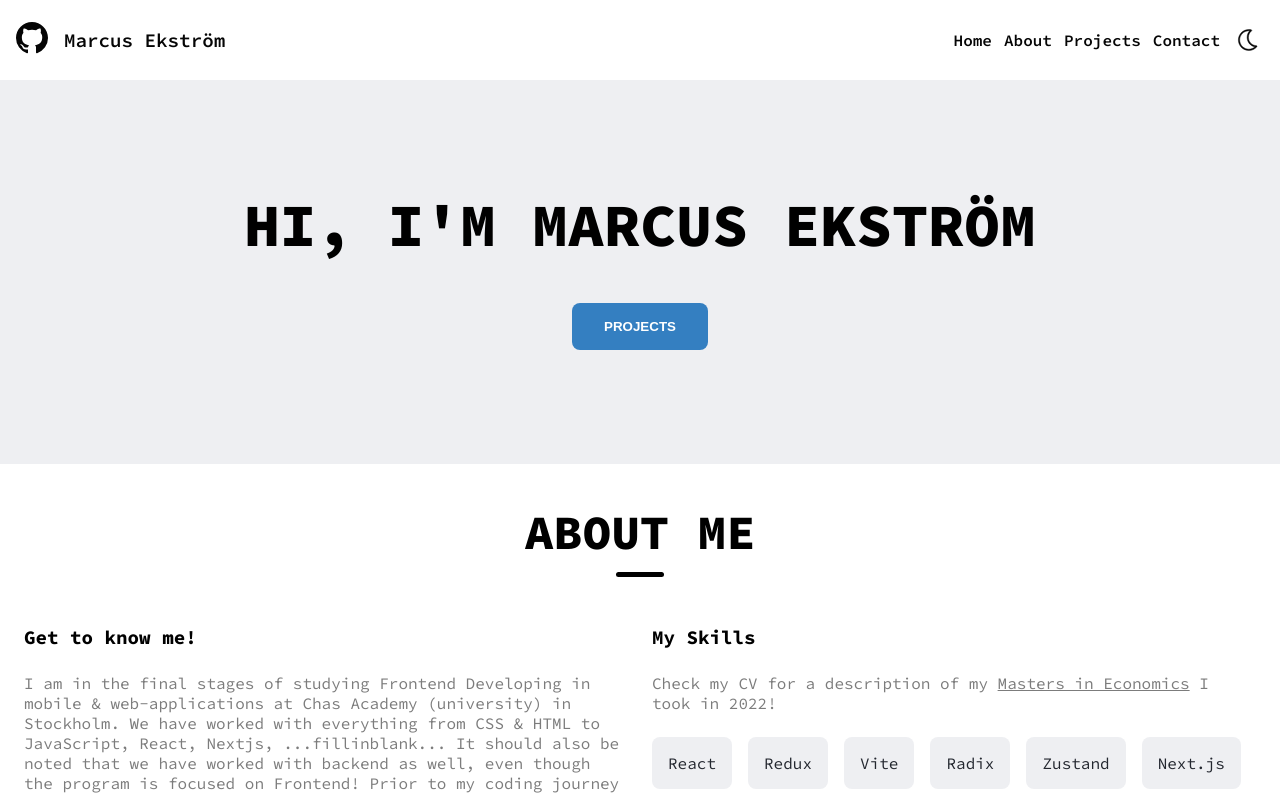
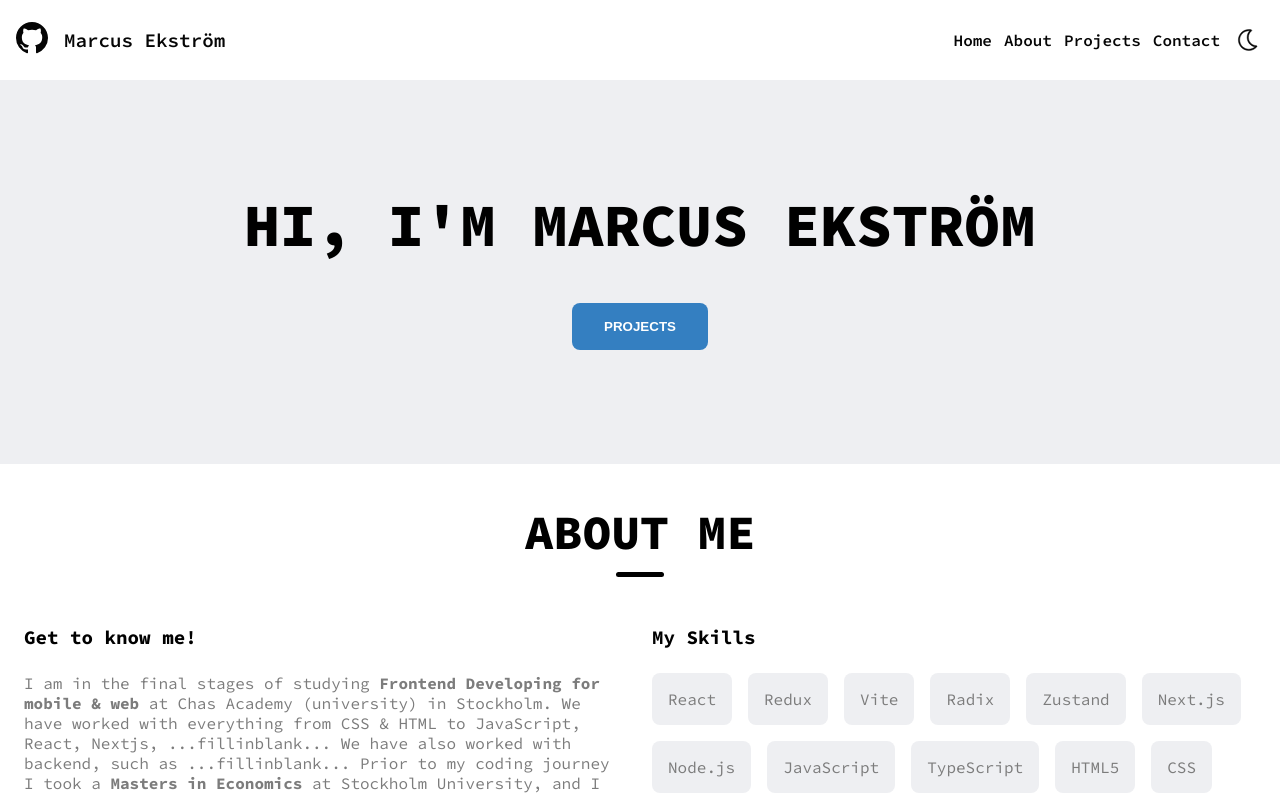
Before and after one commit to maek95/portfolio-marcus-ekstrom, a Next.js app: page / in a window 1280 px wide. Shown: the top 795 px of the page. Built offline with nearby package versions, Linux system fonts and the light colour scheme.

Commit message:
styling, fixed colors

```diff
--- a/app/page.js
+++ b/app/page.js
@@ -62,14 +62,14 @@ export default function Home() {
             <div className="w-[90%] lg:w-full flex flex-col gap-6 items-start text-start">
               <h4>Get to know me!</h4>
               <div className="">
-                <p className="text-[#7c7c7c] dark:text-[#868e9d]">
-                  I am in the final stages of studying Frontend Developing in
-                  mobile & web-applications at Chas Academy (university) in
+                <p className="text-[#7c7c7c] dark:text-[#959eae]">
+                  I am in the final stages of studying <strong>Frontend Developing for
+                  mobile & web</strong> at Chas Academy (university) in
                   Stockholm. We have worked with everything from CSS & HTML to
-                  JavaScript, React, Nextjs, ...fillinblank... It should also be noted that we have worked with backend as well, even though the program is focused on Frontend! Prior to my
-                  coding journey I took a <u>Masters in Economics</u> at
+                  JavaScript, React, Nextjs, ...fillinblank... We have also worked with backend, such as ...fillinblank... Prior to my
+                  coding journey I took a <strong>Masters in Economics</strong> at
                   Stockholm University, and I also took some university-courses in
-                  different coding languages (e.g. C++, Java, Kotlin, etc.){" "}
+                  different coding languages (C++, Java and Kotlin){" "}
                 </p>
               </div>
               {/*  <a href="#projects"> */}
@@ -80,8 +80,7 @@ export default function Home() {
             </div>
             <div className="w-[90%] lg:w-full flex flex-col gap-6 items-start text-start">
               <h4>My Skills</h4>
-              <p className="text-[#7c7c7c] dark:text-[#868e9d]">Check my CV for a description of my <u>Masters in Economics</u> I took in 2022!</p>
-              {/* fix in small screen so skill-divs fit */}
+              {/* <p className="text-[#7c7c7c] dark:text-[#959eae]">Check my CV for a description of my <strong>Masters in Economics</strong> I took in 2022!</p> */}
               <Skills></Skills>
             </div>
           </div>
--- a/components/Project.jsx
+++ b/components/Project.jsx
@@ -16,7 +16,7 @@ export default function Project({title, description, projectLink, imgSrc}){
           <h3>{title}</h3>
 
           <div className="w-full">
-            <p className="text-[#7c7c7c] dark:text-[#868e9d]">{description}</p>
+            <p className="text-[#7c7c7c] dark:text-[#959eae]">{description}</p>
           </div>
           <a href={projectLink} target="_blank">
             <ProjectAndContactButton title={"Project Link"}></ProjectAndContactButton>
--- a/components/Skills.jsx
+++ b/components/Skills.jsx
@@ -1,7 +1,13 @@
 function Skill({skillName}) {
 
+  /* text-[#23272F] */
+
+ /*  dark:bg-[#868e9d] */
+
+ /* dark:text-[#23272F] */
+
   return (
-    <div className="bg-[#EEEFF2] rounded-lg dark:bg-[#868e9d] p-4 flex justify-center text-center text-[#23272F]">
+    <div className="bg-[#EEEFF2] rounded-lg dark:bg-[#1A1C21] p-4 flex justify-center text-center text-[#7c7c7c] dark:text-[#959eae] ">
     {/* <div className="bg-[#EEEFF2] rounded-lg dark:bg-white p-4 flex justify-center text-center text-[#23272F]"> */}
         {skillName}
     </div>
```
